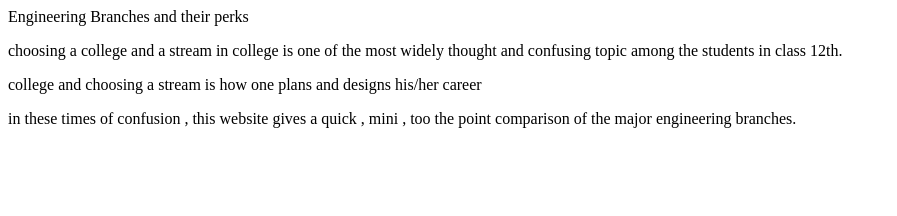
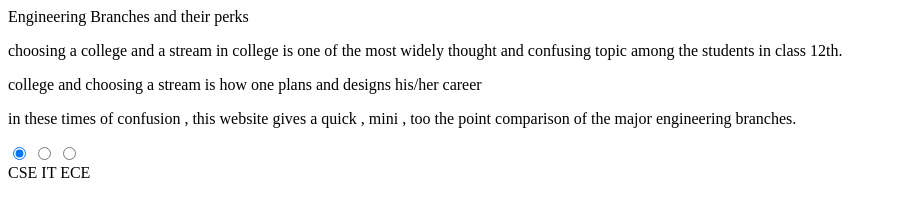
Before and after one commit to amaan-bhati/Sportoverview-2021, a plain HTML site: page index.html in a window 1280 px wide. Shown: the whole page, without its empty margins (0-897 px from the left). Drawn offline with Linux system fonts and the light colour scheme.

Commit message:
first div

```diff
--- a/index.html
+++ b/index.html
@@ -2,6 +2,9 @@
 <html>
     <head>
         <title>Engineering Branches Comparison</title>
+       <!-- <style src=style.css>
+
+        </style>-->
     </head>
     <Body>
         Engineering Branches and their perks
@@ -9,4 +12,17 @@
     <p>choosing a college and a stream in college is one of the most widely thought and confusing topic among the students in class 12th.</p>
     <p>college and choosing a stream is how one plans and designs his/her career</p>
     <p>in these times of confusion , this website gives a quick , mini , too the point comparison of the major engineering branches.</p>
+    <div class="oddbirds">
+        <input type="radio" name="toggle" id="cse-toggle" checked/>
+        <!--<input type="radio" name="toggle" id="cse_specialisations-toggle" />  -->
+        <input type="radio" name="toggle" id="it-toggle" />
+        <input type="radio" name="toggle" id="ece-toggle" />
+
+        <div class="tabs">
+         <label for="cse-toggle">CSE</label>
+         <!--<label for="cse_specialisations-toggle">CSE SPECIALISATIONS</label> -->
+         <label for="it-toggle">IT</label>
+         <label for="ece-toggle">ECE</label>
+
+        </div>
 </html>
```
